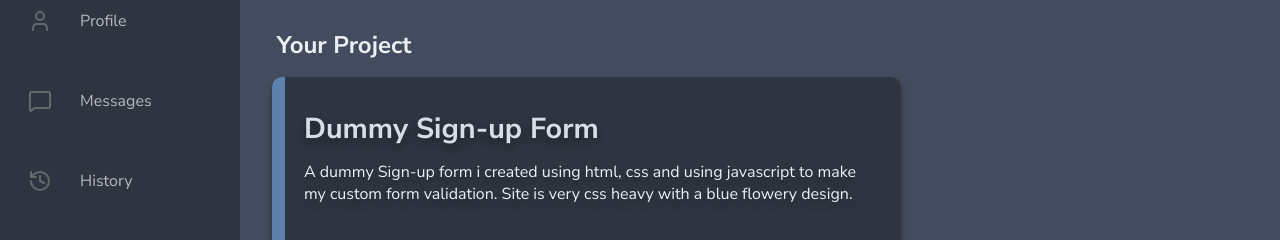
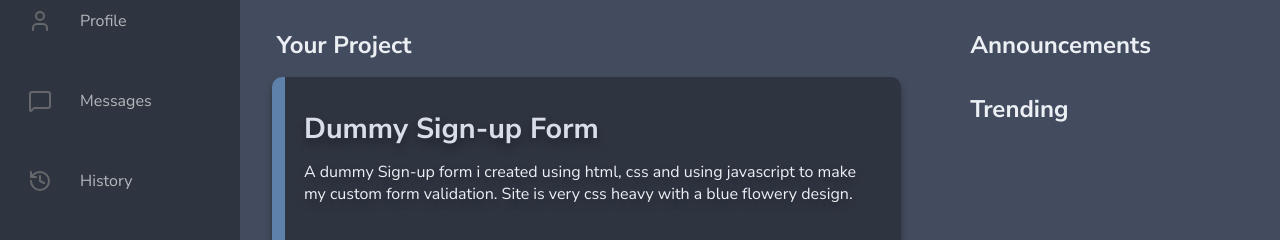
Before and after one commit to dogukan-sys/Admin-Dasheboard, a plain HTML site: page index.html in a window 1280 px wide. Shown: the part 195-435 px from the top of the page. Drawn offline with nearby package versions, Linux system fonts and the light colour scheme.

Commit message:
side card struct

```diff
--- a/index.html
+++ b/index.html
@@ -166,8 +166,18 @@
                     </div>
                 </div>
             <div class="rightBlock">
-                <div class="AnnouncementsBlock"></div>
-                <div class="trendingBlock"></div>
+                <div class="AnnouncementsBlock">
+                    <h2>Announcements</h2>
+                    <div class="ann_Card">
+
+                    </div>
+                </div>
+                <div class="trendingBlock">
+                    <h2>Trending</h2>
+                    <div class="tren_Card">
+
+                    </div>
+                </div>
             </div>
         </div>
     </div>
```
